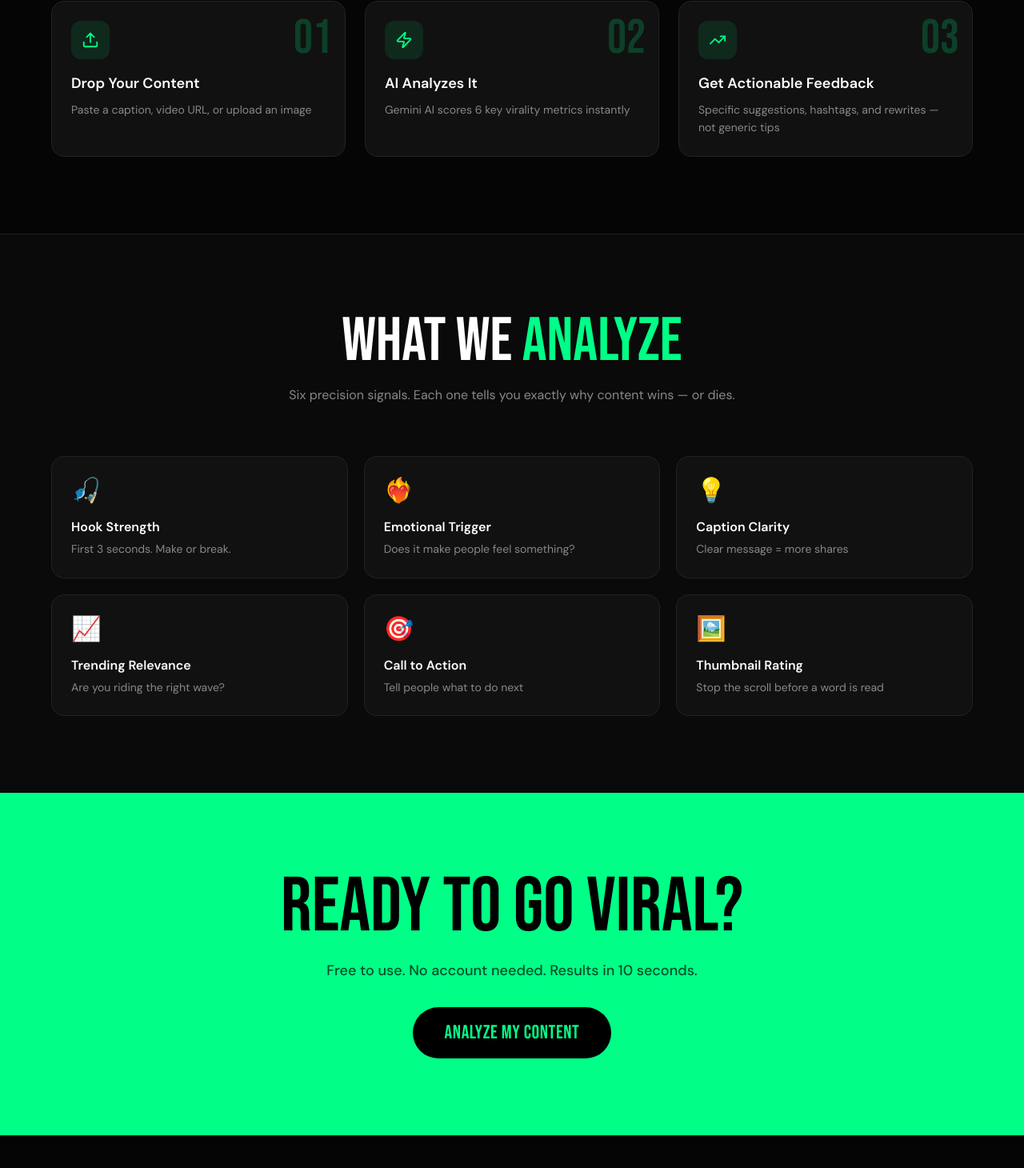
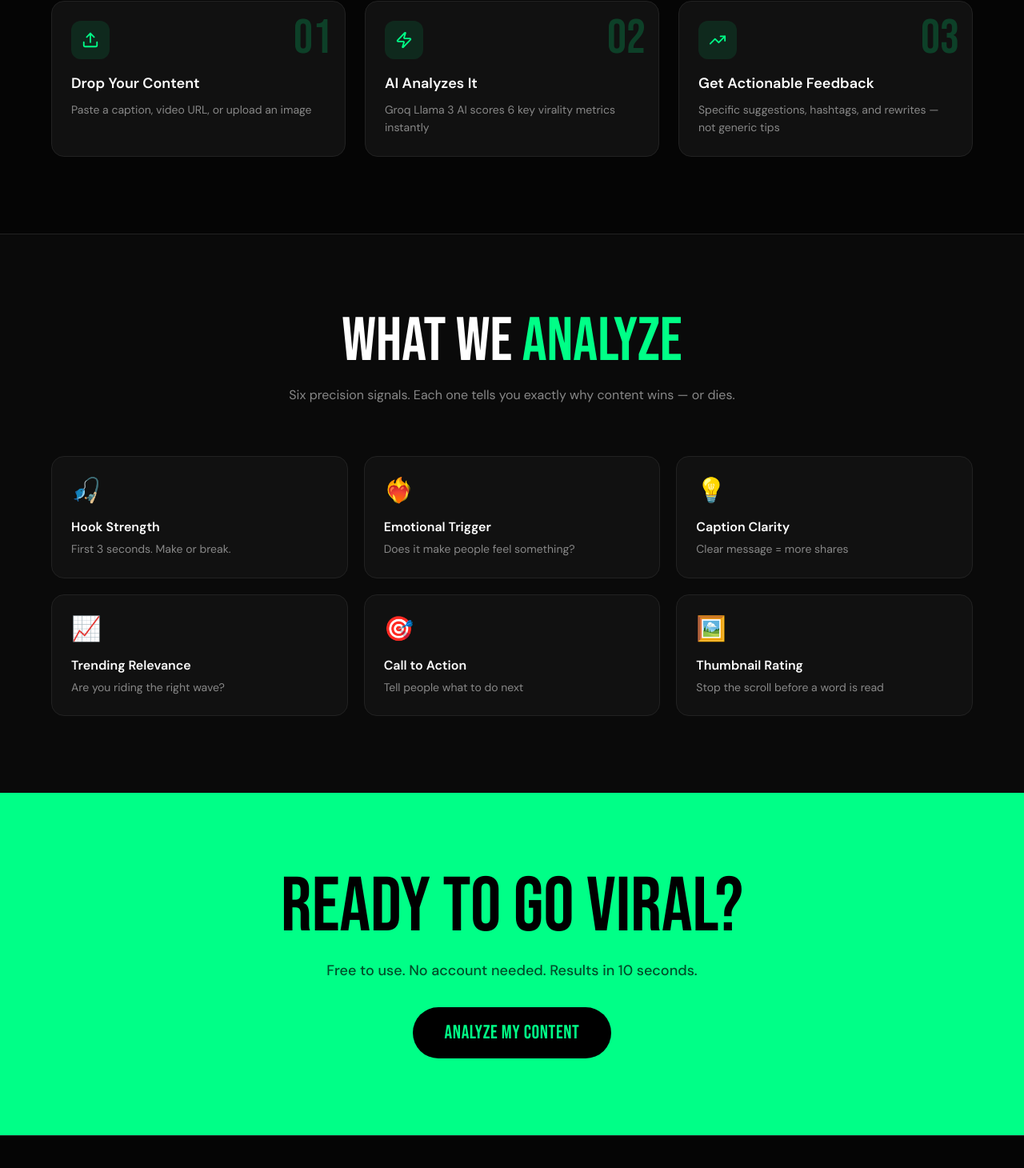
Before and after one commit to mr-einstein-x9/ViralScore, a Next.js app: page / in a window 1280 px wide. Shown: the part 1080-2540 px from the top of the page at 80% size. Built offline with nearby package versions, Linux system fonts and the light colour scheme.

Commit message:
chore: replace all Gemini references with Groq in UI and documentation

```diff
--- a/app/api/analyze/route.ts
+++ b/app/api/analyze/route.ts
@@ -70,7 +70,7 @@ export async function POST(request: NextRequest) {
     );
   }
 
-  // ── Call Gemini helper ───────────────────────────────────────────────────
+  // ── Call Groq helper ───────────────────────────────────────────────────
   try {
     const result = await analyzeContent({
       contentType: contentType as any,
--- a/app/page.tsx
+++ b/app/page.tsx
@@ -103,7 +103,7 @@ const steps = [
   {
     icon: Zap,
     title: "AI Analyzes It",
-    desc: "Gemini AI scores 6 key virality metrics instantly",
+    desc: "Groq Llama 3 AI scores 6 key virality metrics instantly",
     number: "02",
   },
   {
@@ -424,7 +424,7 @@ export default function HomePage() {
           <div className="flex items-center gap-2 text-[#888] text-xs font-medium">
             <span>Powered by</span>
             <span className="text-[#00ff87] font-semibold">
-              Google Gemini 2.0 Flash
+              Groq Llama 3.3
             </span>
           </div>
         </div>
```
Also changed, not shown: 1 other file (tests, documents, lock files or other folders).
